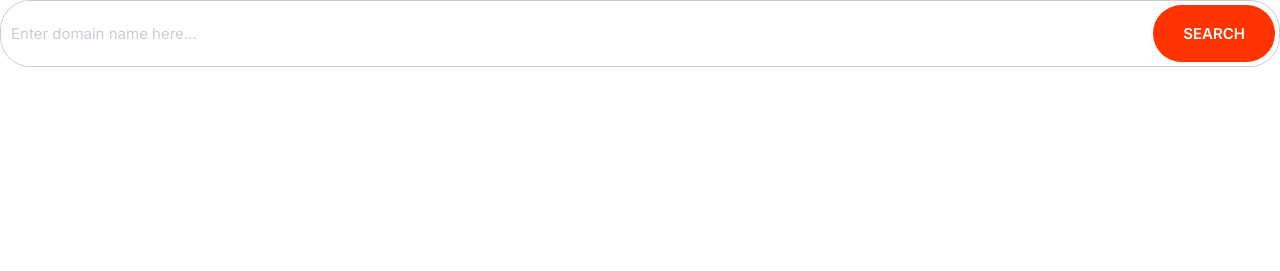
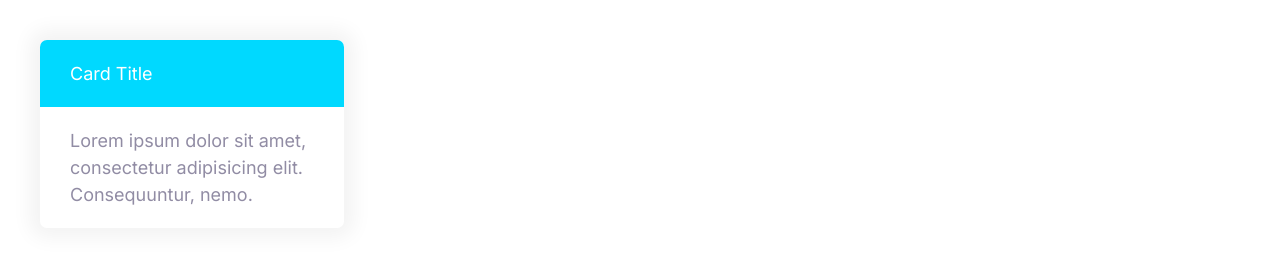
Before and after one commit to saadhinnafiz/moshify, a plain HTML site: page index.html in a window 1280 px wide. Drawn offline with nearby package versions, Linux system fonts and the light colour scheme.

Commit message:
add card component with primary and secondary variants

```diff
--- a/css/styles.css
+++ b/css/styles.css
@@ -280,3 +280,25 @@
     font-size: 1.5rem;
   }
 }
+
+/* Cards */
+
+.card {
+  border-radius: 7px;
+  box-shadow: 0 0 20px 10px #f3f3f3;
+  overflow: hidden;
+}
+
+.card__header,
+.card__body {
+  padding: 2rem 3rem;
+}
+
+.card--primary .card__header {
+  background: var(--color-primary);
+  color: #fff;
+}
+.card--secondary .card__header {
+  background: var(--color-secondary);
+  color: #fff;
+}
--- a/index.html
+++ b/index.html
@@ -14,14 +14,14 @@
     />
   </head>
   <body>
-    <div class="input-group">
-      <input
-        type="text"
-        maxlength="255"
-        class="input"
-        placeholder="Enter domain name here..."
-      />
-      <button class="btn btn--accent">Search</button>
+    <div style="width: 30%; padding: 4rem">
+      <div class="card card--secondary">
+        <header class="card__header">Card Title</header>
+        <div class="card__body">
+          Lorem ipsum dolor sit amet, consectetur adipisicing elit.
+          Consequuntur, nemo.
+        </div>
+      </div>
     </div>
   </body>
 </html>
```
Also changed, not shown: components/cards.html (added, +9 -0 lines).
